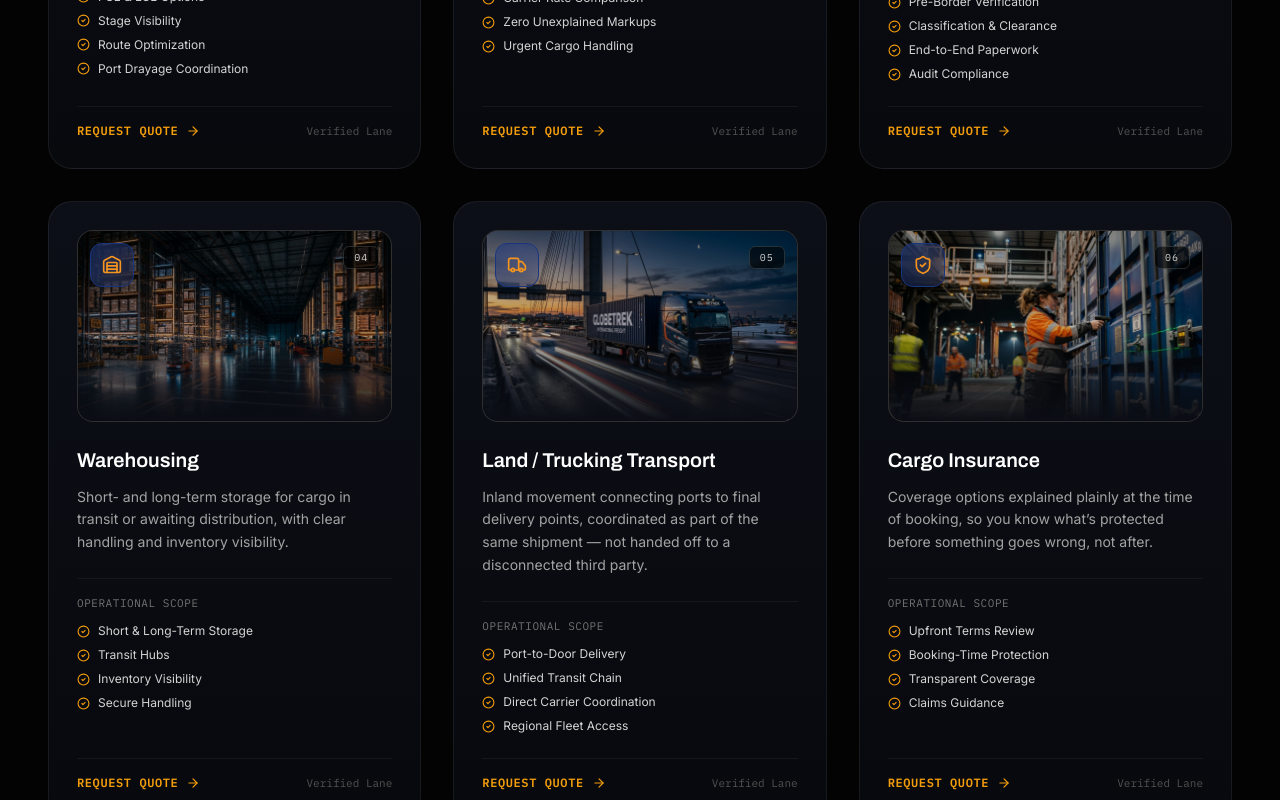
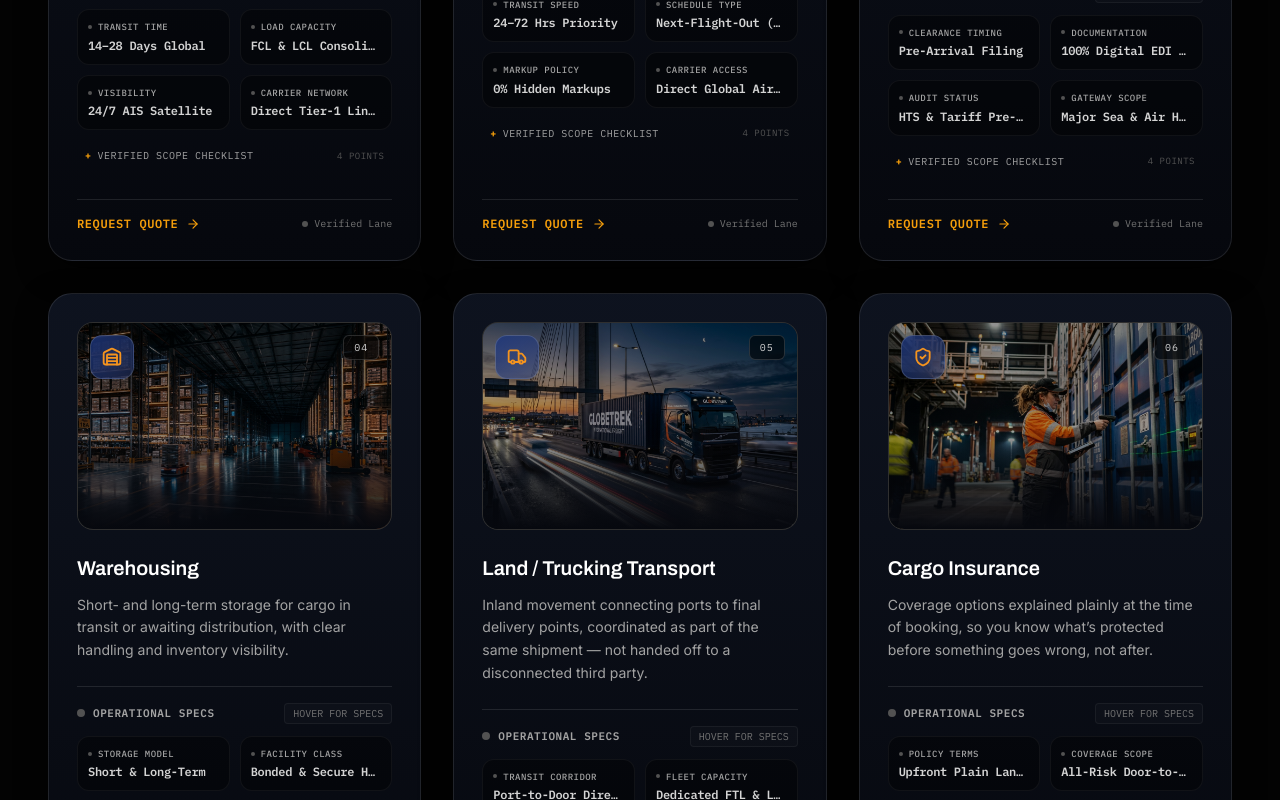
Before and after one commit to abdullahxdrashid10-hub/CCL, a React (Vite) app: page /services in a window 1280 px wide. Shown: the part 1060-1860 px from the top of the page. Built offline with nearby package versions, Linux system fonts and the light colour scheme.

Commit message:
feat: add interactive on-hover operational specs HUD and smooth micro-animations to service cards

```diff
--- a/src/components/ServicesGrid.jsx
+++ b/src/components/ServicesGrid.jsx
@@ -34,129 +34,272 @@
   'cargo-insurance': ['Upfront Terms Review', 'Booking-Time Protection', 'Transparent Coverage', 'Claims Guidance'],
 };
 
-function ServiceCard({ service, index, isPreview }) {
+// Mode-specific operational specifications (specs) verified against CCL service matrix
+const SERVICE_SPECS = {
+  'ocean-freight': [
+    { label: 'TRANSIT TIME', value: '14–28 Days Global' },
+    { label: 'LOAD CAPACITY', value: 'FCL & LCL Consolidated' },
+    { label: 'VISIBILITY', value: '24/7 AIS Satellite' },
+    { label: 'CARRIER NETWORK', value: 'Direct Tier-1 Lines' },
+  ],
+  'air-freight': [
+    { label: 'TRANSIT SPEED', value: '24–72 Hrs Priority' },
+    { label: 'SCHEDULE TYPE', value: 'Next-Flight-Out (NFO)' },
+    { label: 'MARKUP POLICY', value: '0% Hidden Markups' },
+    { label: 'CARRIER ACCESS', value: 'Direct Global Airlines' },
+  ],
+  'customs-brokerage': [
+    { label: 'CLEARANCE TIMING', value: 'Pre-Arrival Filing' },
+    { label: 'DOCUMENTATION', value: '100% Digital EDI Manifest' },
+    { label: 'AUDIT STATUS', value: 'HTS & Tariff Pre-Cleared' },
+    { label: 'GATEWAY SCOPE', value: 'Major Sea & Air Hubs' },
+  ],
+  'warehousing': [
+    { label: 'STORAGE MODEL', value: 'Short & Long-Term' },
+    { label: 'FACILITY CLASS', value: 'Bonded & Secure Hubs' },
+    { label: 'INVENTORY SYNC', value: 'Real-Time WMS Portal' },
+    { label: 'HANDLING SCOPE', value: 'Palletized & Cross-Dock' },
+  ],
+  'land-trucking': [
+    { label: 'TRANSIT CORRIDOR', value: 'Port-to-Door Direct' },
+    { label: 'FLEET CAPACITY', value: 'Dedicated FTL & LTL' },
+    { label: 'TELEMETRY', value: 'Active GPS Route Sync' },
+    { label: 'COORDINATION', value: 'Unified Transit Chain' },
+  ],
+  'cargo-insurance': [
+    { label: 'POLICY TERMS', value: 'Upfront Plain Language' },
+    { label: 'COVERAGE SCOPE', value: 'All-Risk Door-to-Door' },
+    { label: 'BIND TIMELINE', value: 'Instant at Booking' },
+    { label: 'CLAIMS SUPPORT', value: 'Dedicated In-House Advocate' },
+  ],
+};
+
+function ServiceCard({ service, index }) {
+  const [isHovered, setIsHovered] = useState(false);
+  const [showFullScope, setShowFullScope] = useState(false);
   const Icon = service.icon;
   const capabilities = SERVICE_CAPABILITIES[service.id] || [];
+  const specs = SERVICE_SPECS[service.id] || [];
 
   return (
     <motion.div
-      /* NOTE: No `layout` prop here — it conflicts with CSS group-hover transitions */
       initial={{ opacity: 0, y: 24 }}
       animate={{ opacity: 1, y: 0 }}
       exit={{ opacity: 0, scale: 0.96 }}
-      transition={{ duration: 0.35, delay: index * 0.05, ease: [0.22, 1, 0.36, 1] }}
-      whileHover={{
-        borderColor: `${BRAND_ORANGE}40`,
-        boxShadow: `0 0 35px ${BRAND_ORANGE}15, 0 10px 40px rgba(0,0,0,0.7)`,
-        transition: { duration: 0.3, ease: 'easeOut' },
-      }}
-      className="group relative rounded-3xl p-6 sm:p-7 flex flex-col justify-between overflow-hidden"
+      transition={{ duration: 0.4, delay: index * 0.06, ease: [0.22, 1, 0.36, 1] }}
+      onMouseEnter={() => setIsHovered(true)}
+      onMouseLeave={() => setIsHovered(false)}
+      className={`group relative rounded-3xl p-6 sm:p-7 flex flex-col justify-between overflow-hidden transition-all duration-500 ease-out ${
+        isHovered
+          ? '-translate-y-2.5 border-amber-500/60 shadow-[0_25px_60px_-15px_rgba(0,0,0,0.9),0_0_35px_rgba(245,148,30,0.22)]'
+          : 'border-white/10 shadow-[0_10px_30px_rgba(0,0,0,0.6)]'
+      }`}
       style={{
-        background: 'linear-gradient(180deg, rgba(16, 20, 30, 0.75) 0%, rgba(8, 10, 15, 0.9) 100%)',
+        background: 'linear-gradient(180deg, rgba(16, 22, 36, 0.85) 0%, rgba(6, 8, 14, 0.95) 100%)',
         backdropFilter: 'blur(24px)',
         WebkitBackdropFilter: 'blur(24px)',
-        border: '1px solid rgba(255, 255, 255, 0.07)',
+        borderWidth: '1px',
+        borderStyle: 'solid',
       }}
     >
-      {/* Ambient background glow on hover */}
+      {/* Dynamic ambient background glow flare on hover */}
       <div
-        className="absolute -top-24 -right-24 w-48 h-48 rounded-full pointer-events-none opacity-0 group-hover:opacity-100 transition-opacity duration-700 blur-3xl"
-        style={{ background: `${BRAND_ORANGE}25` }}
+        className={`absolute -top-24 -right-24 w-56 h-56 rounded-full pointer-events-none transition-all duration-700 blur-3xl ${
+          isHovered ? 'opacity-100 scale-125' : 'opacity-0 scale-90'
+        }`}
+        style={{ background: 'radial-gradient(circle, rgba(245, 148, 30, 0.35) 0%, rgba(26, 53, 128, 0.2) 70%, transparent 100%)' }}
+      />
+
+      {/* Subtle top border beam highlight */}
+      <div
+        className={`absolute top-0 left-8 right-8 h-[1px] transition-all duration-500 ${
+          isHovered ? 'opacity-100 bg-gradient-to-r from-transparent via-amber-400 to-transparent' : 'opacity-0'
+        }`}
       />
 
       <div>
         {/* Service Image Header */}
         {service.image && (
-          <div className="relative h-44 sm:h-48 w-full rounded-2xl overflow-hidden mb-6 border border-white/10 bg-neutral-900">
+          <div className="relative h-44 sm:h-52 w-full rounded-2xl overflow-hidden mb-6 border border-white/10 bg-neutral-900 shadow-inner">
             <img
               src={service.image}
               alt={service.title}
-              className="w-full h-full object-cover object-center transition-transform duration-700 ease-out group-hover:scale-105"
+              className={`w-full h-full object-cover object-center transition-all duration-700 ease-out ${
+                isHovered ? 'scale-108 brightness-105 contrast-[1.05]' : 'scale-100 brightness-95'
+              }`}
               loading="lazy"
             />
             {/* Cinematic Gradient Overlay */}
-            <div className="absolute inset-0 bg-gradient-to-t from-[#0a0d14] via-black/20 to-black/40 pointer-events-none" />
+            <div className="absolute inset-0 bg-gradient-to-t from-[#06080e] via-black/30 to-black/40 pointer-events-none" />
 
-            {/* Overlaid Icon Badge */}
+            {/* Overlaid Icon Badge with hover tilt */}
             <div className="absolute top-3 left-3">
               <div
-                className="w-11 h-11 rounded-xl flex items-center justify-center backdrop-blur-md shadow-lg transition-transform duration-500 group-hover:scale-110"
+                className={`w-11 h-11 rounded-xl flex items-center justify-center backdrop-blur-md shadow-xl transition-all duration-500 ${
+                  isHovered
+                    ? 'scale-110 -rotate-3 border-amber-500 shadow-[0_0_20px_rgba(245,148,30,0.5)]'
+                    : 'border-white/15'
+                }`}
                 style={{
-                  background: `linear-gradient(135deg, ${BRAND_BLUE}90, ${BRAND_BLUE}40)`,
-                  border: `1px solid ${BRAND_BLUE}`,
-                  color: BRAND_ORANGE,
+                  background: isHovered
+                    ? `linear-gradient(135deg, ${BRAND_ORANGE}, #b86200)`
+                    : `linear-gradient(135deg, ${BRAND_BLUE}cc, ${BRAND_BLUE}66)`,
+                  borderWidth: '1px',
+                  borderStyle: 'solid',
+                  color: isHovered ? '#030303' : BRAND_ORANGE,
                 }}
               >
-                <Icon size={20} strokeWidth={2} />
+                <Icon size={20} strokeWidth={2.2} />
               </div>
             </div>
 
-            {/* Number Badge */}
-            <div className="absolute top-3 right-3">
-              <span className="text-[10px] font-mono uppercase tracking-widest text-neutral-300 px-2.5 py-1 rounded-md border border-white/15 bg-black/60 backdrop-blur-md">
+            {/* Number & Status Badge */}
+            <div className="absolute top-3 right-3 flex items-center gap-1.5">
+              <span
+                className={`text-[10px] font-mono uppercase tracking-widest px-2.5 py-1 rounded-md border backdrop-blur-md transition-all duration-300 ${
+                  isHovered
+                    ? 'text-amber-300 border-amber-500/50 bg-black/80 shadow-[0_0_12px_rgba(245,148,30,0.3)]'
+                    : 'text-neutral-300 border-white/15 bg-black/60'
+                }`}
+              >
                 0{index + 1}
+              </span>
+            </div>
+
+            {/* Hover Telemetry Overlay Pill on Image */}
+            <div
+              className={`absolute bottom-3 left-3 right-3 flex items-center justify-between px-3 py-1.5 rounded-lg bg-black/75 backdrop-blur-md border border-white/10 transition-all duration-300 ${
+                isHovered ? 'opacity-100 translate-y-0' : 'opacity-0 translate-y-2 pointer-events-none'
+              }`}
+            >
+              <div className="flex items-center gap-2">
+                <span className="w-1.5 h-1.5 rounded-full bg-amber-400 animate-ping" />
+                <span className="text-[10px] font-mono tracking-widest text-amber-400 uppercase font-semibold">
+                  Live Lane Telemetry
+                </span>
+              </div>
+              <span className="text-[10px] font-mono text-neutral-400">
+                Active Protocol
               </span>
             </div>
           </div>
         )}
 
-        {/* Fallback: Icon Header if no image */}
-        {!service.image && (
-          <div className="flex items-center justify-between mb-6">
-            <div
-              className="w-14 h-14 rounded-2xl flex items-center justify-center transition-transform duration-500 group-hover:scale-110"
-              style={{
-                background: `linear-gradient(135deg, ${BRAND_BLUE}40, ${BRAND_BLUE}15)`,
-                border: `1px solid ${BRAND_BLUE}60`,
-                color: BRAND_ORANGE,
-              }}
-            >
-              <Icon size={26} strokeWidth={1.75} />
-            </div>
-            <span className="text-[11px] font-mono uppercase tracking-widest text-neutral-500 px-3 py-1 rounded-full border border-neutral-800 bg-neutral-900/60">
-              0{index + 1}
-            </span>
-          </div>
-        )}
-
         {/* Title */}
-        <h3 className="text-xl font-display font-semibold text-white mb-3 transition-colors duration-300 group-hover:text-amber-400">
+        <h3
+          className={`text-xl font-display font-semibold mb-3 transition-colors duration-300 ${
+            isHovered ? 'text-amber-400' : 'text-white'
+          }`}
+        >
           {service.title}
         </h3>
 
-        {/* Description (Rendered verbatim from services.js) */}
+        {/* Description (Verbatim approved text) */}
         <p className="text-neutral-400 text-sm leading-relaxed mb-6 font-body">
           {service.description}
         </p>
 
-        {/* Capability Highlights */}
-        {!isPreview && capabilities.length > 0 && (
-          <div className="mb-6 pt-4 border-t border-white/5">
-            <div className="text-[11px] uppercase tracking-wider font-mono text-neutral-500 mb-3">
-              Operational Scope
+        {/* ── ON-HOVER OPERATIONAL SPECS HUD ── */}
+        <div className="mb-6 pt-4 border-t border-white/10">
+          <div className="flex items-center justify-between mb-3">
+            <div className="flex items-center gap-2">
+              <div className={`w-2 h-2 rounded-full transition-colors duration-300 ${isHovered ? 'bg-amber-400 shadow-[0_0_8px_#F5941E]' : 'bg-neutral-600'}`} />
+              <span className="text-[11px] uppercase tracking-wider font-mono text-neutral-400 font-semibold">
+                Operational Specs
+              </span>
             </div>
-            <ul className="space-y-2">
-              {capabilities.map((cap, i) => (
-                <li key={i} className="flex items-center gap-2 text-xs text-neutral-300">
-                  <CheckCircle2 size={13} className="text-amber-500 shrink-0" />
-                  <span>{cap}</span>
-                </li>
-              ))}
-            </ul>
+            <span className={`text-[10px] font-mono uppercase px-2 py-0.5 rounded border transition-all duration-300 ${
+              isHovered
+                ? 'text-amber-400 border-amber-500/40 bg-amber-500/10'
+                : 'text-neutral-500 border-white/5 bg-white/[0.02]'
+            }`}>
+              {isHovered ? 'Live Active' : 'Hover for Specs'}
+            </span>
           </div>
-        )}
+
+          {/* 2x2 High-Tech Specifications Tiles Matrix */}
+          <div className="grid grid-cols-2 gap-2.5">
+            {specs.map((spec, i) => (
+              <div
+                key={i}
+                className={`p-2.5 rounded-xl border transition-all duration-300 flex flex-col justify-center ${
+                  isHovered
+                    ? 'border-amber-500/40 bg-amber-500/[0.06] shadow-[0_2px_12px_rgba(245,148,30,0.08)] -translate-y-0.5'
+                    : 'border-white/5 bg-black/40'
+                }`}
+                style={{ transitionDelay: `${i * 35}ms` }}
+              >
+                <div className="flex items-center gap-1.5 mb-1">
+                  <span className={`w-1 h-1 rounded-full ${isHovered ? 'bg-amber-400' : 'bg-neutral-600'}`} />
+                  <span className="text-[9px] uppercase tracking-wider font-mono text-neutral-400 font-medium truncate">
+                    {spec.label}
+                  </span>
+                </div>
+                <div className={`text-xs font-mono font-semibold tracking-tight truncate transition-colors duration-300 ${
+                  isHovered ? 'text-white' : 'text-neutral-300'
+                }`}>
+                  {spec.value}
+                </div>
+              </div>
+            ))}
+          </div>
+
+          {/* Expandable Capability Checklist with Toggle */}
+          <div className="mt-3">
+            <button
+              type="button"
+              onClick={() => setShowFullScope(!showFullScope)}
+              className="w-full flex items-center justify-between py-1.5 px-2 text-[10px] font-mono uppercase tracking-wider text-neutral-400 hover:text-amber-400 transition-colors group/btn"
+            >
+              <span className="flex items-center gap-1.5">
+                <span className="text-amber-500 font-bold">{showFullScope ? '−' : '+'}</span>
+                <span>{showFullScope ? 'Hide Scope Verification' : 'Verified Scope Checklist'}</span>
+              </span>
+              <span className="text-[9px] text-neutral-600 group-hover/btn:text-neutral-400">
+                {capabilities.length} Points
+              </span>
+            </button>
+
+            {/* Smooth Scope Expand */}
+            <div
+              className={`overflow-hidden transition-all duration-300 ease-in-out ${
+                showFullScope || isHovered ? 'max-h-52 opacity-100 mt-2' : 'max-h-0 opacity-0'
+              }`}
+            >
+              <ul className="space-y-1.5 p-2 rounded-xl bg-black/40 border border-white/5">
+                {capabilities.map((cap, i) => (
+                  <li
+                    key={i}
+                    className="flex items-center gap-2 text-xs text-neutral-300 transition-transform duration-200 hover:translate-x-1"
+                  >
+                    <CheckCircle2 size={12} className="text-amber-400 shrink-0" />
+                    <span className="text-[11px] font-body text-neutral-300">{cap}</span>
+                  </li>
+                ))}
+              </ul>
+            </div>
+          </div>
+        </div>
       </div>
 
-      {/* Card Footer */}
-      <div className="pt-4 border-t border-white/5 flex items-center justify-between mt-auto">
+      {/* Card Footer CTA */}
+      <div className="pt-4 border-t border-white/10 flex items-center justify-between mt-auto">
         <Link
           to={`/contact?service=${service.id}`}
-          className="inline-flex items-center gap-2 text-xs font-semibold uppercase tracking-wider font-mono transition-colors duration-300 text-amber-500 hover:text-white"
+          className={`inline-flex items-center gap-2 text-xs font-semibold uppercase tracking-wider font-mono transition-all duration-300 ${
+            isHovered ? 'text-amber-400 translate-x-1' : 'text-amber-500'
+          }`}
         >
           <span>Request Quote</span>
-          <ArrowRight size={14} className="group-hover:translate-x-1 transition-transform duration-300" />
+          <ArrowRight
+            size={14}
+            className={`transition-transform duration-300 ${isHovered ? 'translate-x-1.5' : ''}`}
+          />
         </Link>
-        <span className="text-[11px] text-neutral-600 font-mono">Verified Lane</span>
+        <span className="flex items-center gap-1.5 text-[10px] font-mono text-neutral-500">
+          <span className={`w-1.5 h-1.5 rounded-full ${isHovered ? 'bg-emerald-400 animate-pulse' : 'bg-neutral-600'}`} />
+          Verified Lane
+        </span>
       </div>
     </motion.div>
   );
```
